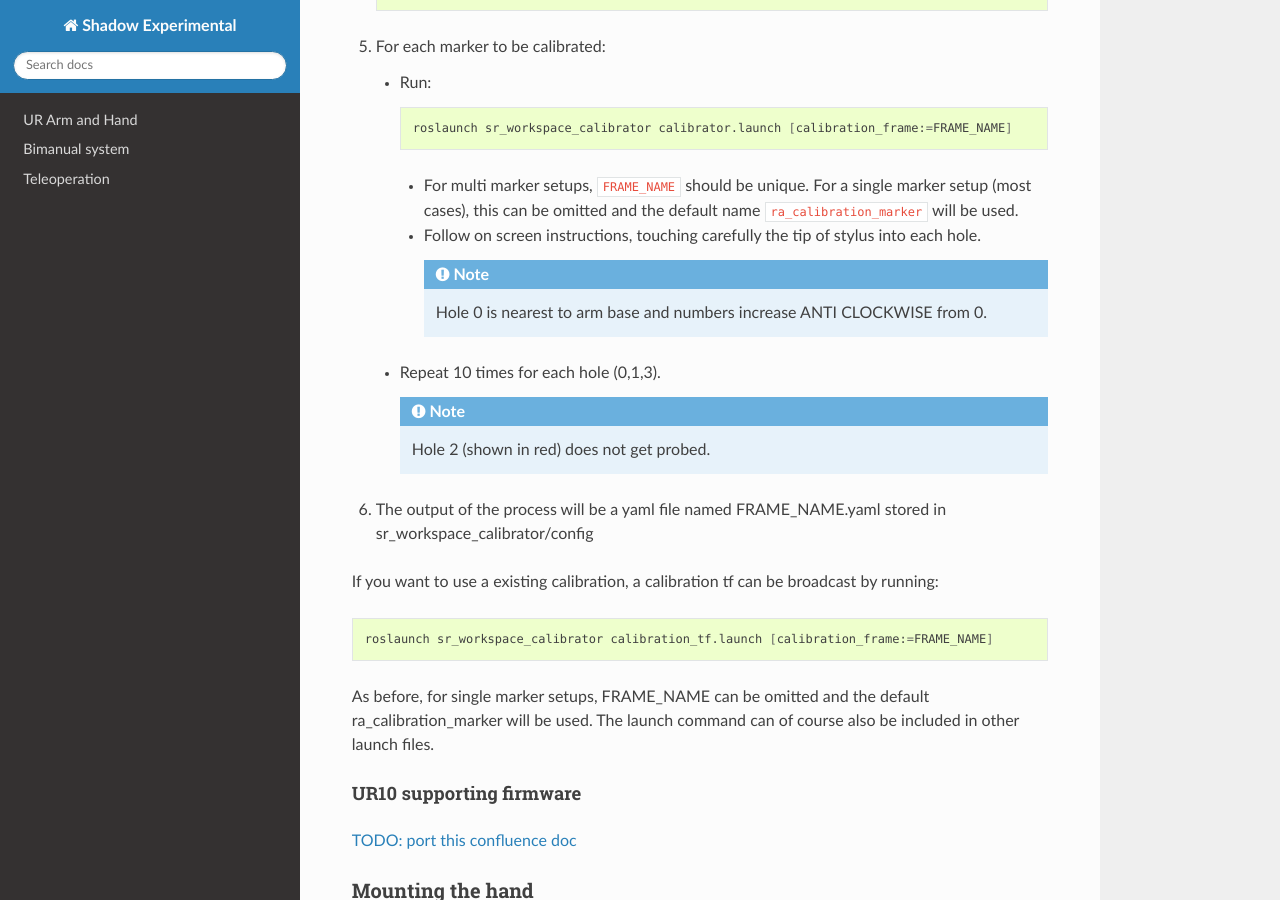
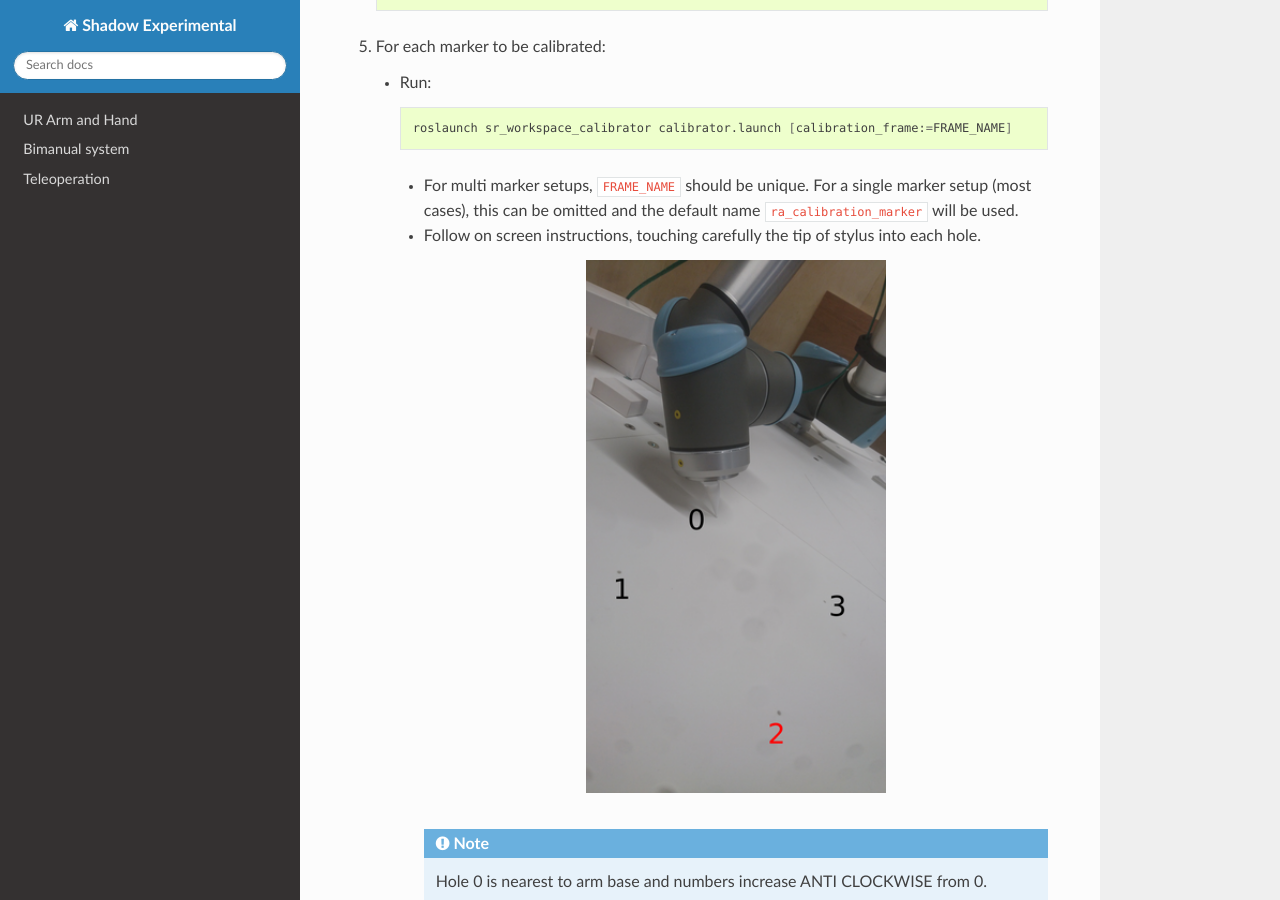
Before and after one commit to shadow-robot/sr_experimental_documentation, a Sphinx documentation site: the page built from docs/user_guide/1_arm_and_hand.md, in a window 1280 px wide and 900 px high, scrolled down 5939 px. Built offline with Sphinx 7.4.7 and the Read the Docs theme 2.0.0, drawn with Linux system fonts in a browser that asks for light colours.

Commit message:
fixing img format

````diff
--- a/docs/user_guide/1_arm_and_hand.md
+++ b/docs/user_guide/1_arm_and_hand.md
@@ -95,9 +95,9 @@ Follow this steps if you have a table and a stylus provided by Shadow Robot.
        .. image:: ../img/arm_calibration_holes.png
          :width: 300
          :align: center
+       ```
 
-        |
-       ```
+       <br>
 
        ```eval_rst
        .. Note:: Hole 0 is nearest to arm base and numbers increase ANTI CLOCKWISE from 0.
````
